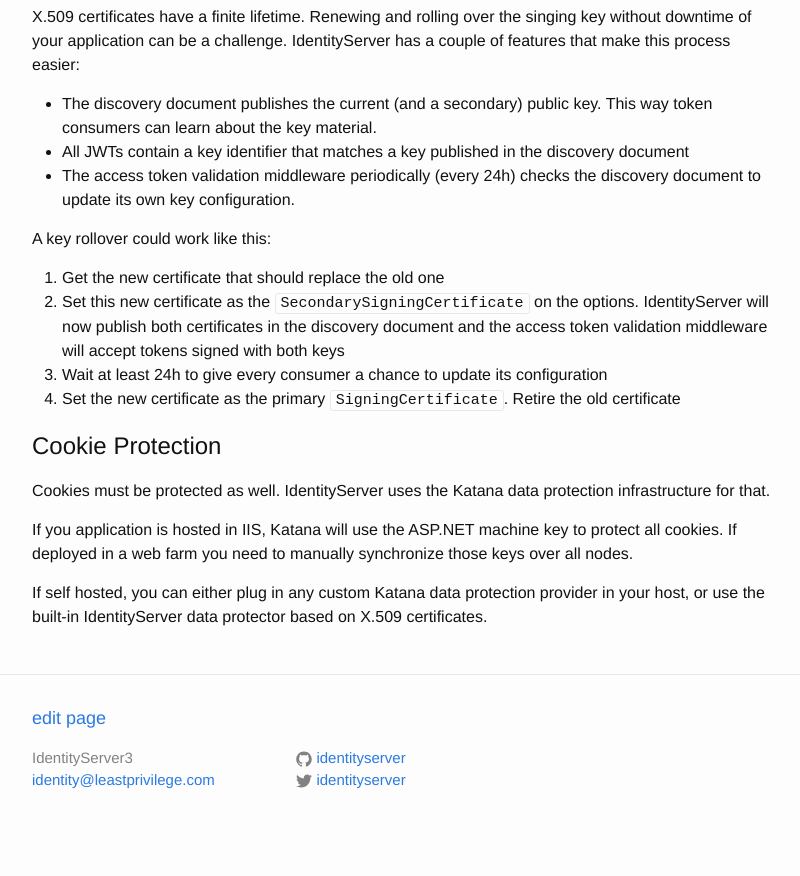
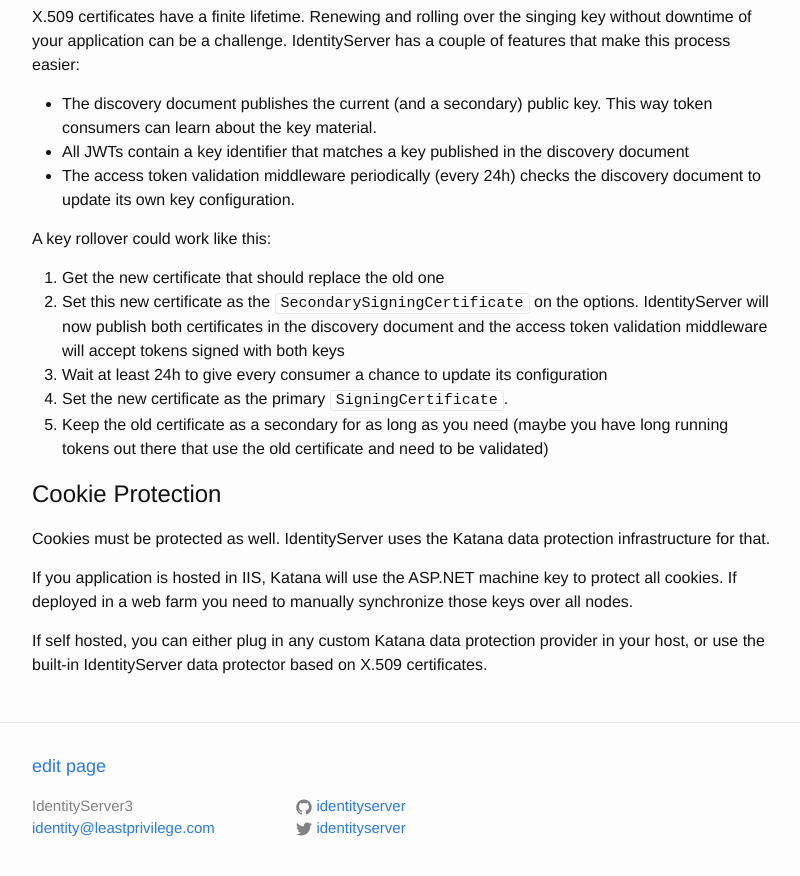
Before and after one commit to IdentityServer/Documentation, a Jekyll site: the page built from docsv2/configuration/crypto.md, in a window 1280 px wide and 900 px high, scrolled down 651 px. Shown: the top 876 px of the window, without its empty margins (238-1038 px from the left). Built offline with Jekyll 4.4.1, drawn with Linux system fonts in a browser that asks for light colours; before the commit the page ends 1503 px from its top, so only the background shows below that.

Commit message:
Update crypto.md

```diff
--- a/docsv2/configuration/crypto.md
+++ b/docsv2/configuration/crypto.md
@@ -37,7 +37,8 @@
 2. Set this new certificate as the `SecondarySigningCertificate` on the options. IdentityServer will now publish both
 certificates in the discovery document and the access token validation middleware will accept tokens signed with both keys
 3. Wait at least 24h to give every consumer a chance to update its configuration
-4. Set the new certificate as the primary `SigningCertificate`. Retire the old certificate
+4. Set the new certificate as the primary `SigningCertificate`.
+5. Keep the old certificate as a secondary for as long as you need (maybe you have long running tokens out there that use the old certificate and need to be validated)
 
 ## Cookie Protection
 Cookies must be protected as well. IdentityServer uses the Katana data protection infrastructure for that.
```
